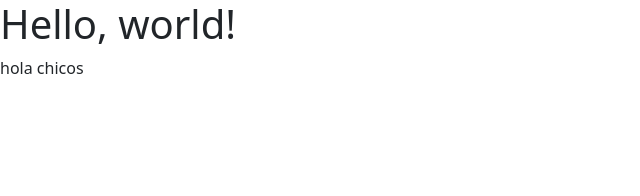
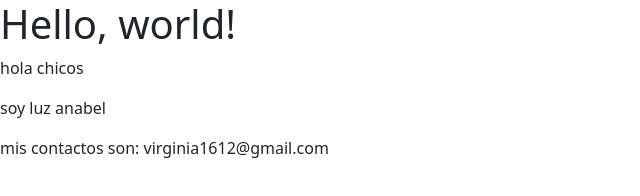
Before and after one commit to virginia1612/cac-proyecto, a plain HTML site: page index.html in a window 1280 px wide. Shown: the whole page, without its empty margins (0-640 px from the left). Drawn offline with nearby package versions, Linux system fonts and the light colour scheme.

Commit message:
ultimo cambio

```diff
--- a/index.html
+++ b/index.html
@@ -11,5 +11,9 @@
     <script src="https://cdn.jsdelivr.net/npm/bootstrap@5.3.0-alpha3/dist/js/bootstrap.bundle.min.js" integrity="sha384-ENjdO4Dr2bkBIFxQpeoTz1HIcje39Wm4jDKdf19U8gI4ddQ3GYNS7NTKfAdVQSZe" crossorigin="anonymous"></script>
 
 <p> hola chicos</p>
+<p>soy luz anabel </p>
+
+<footer> mis contactos son: virginia1612@gmail.com</footer>
+
 </body>
 </html>
```
